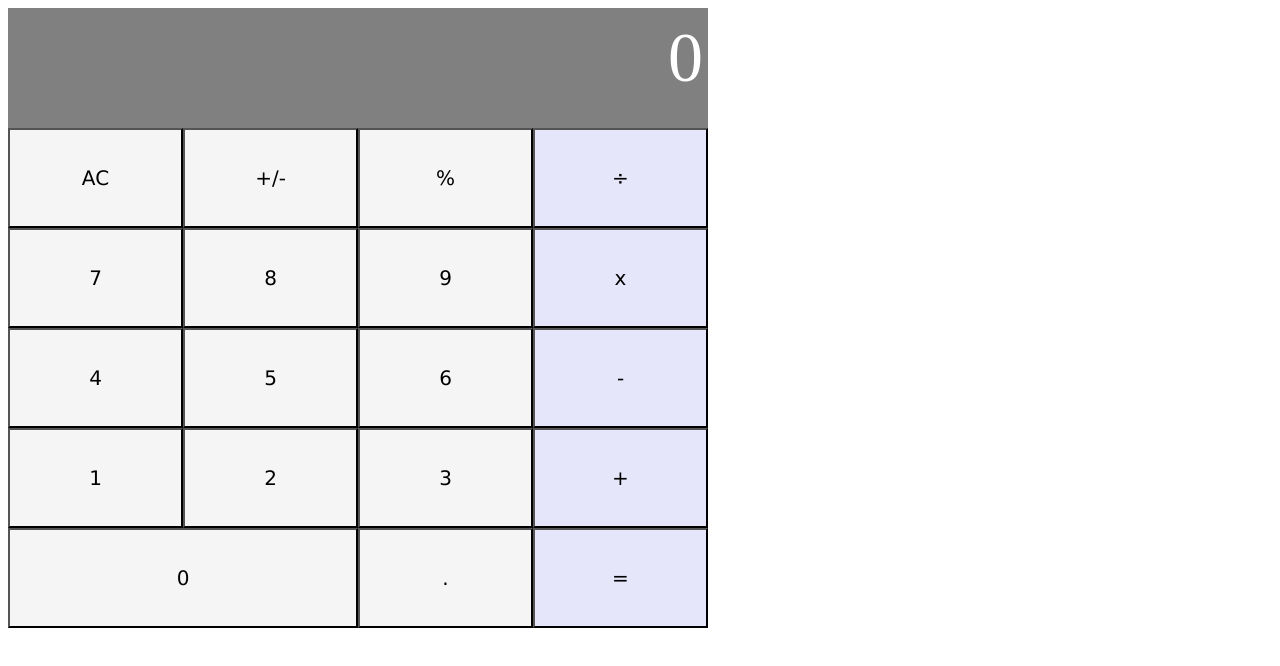
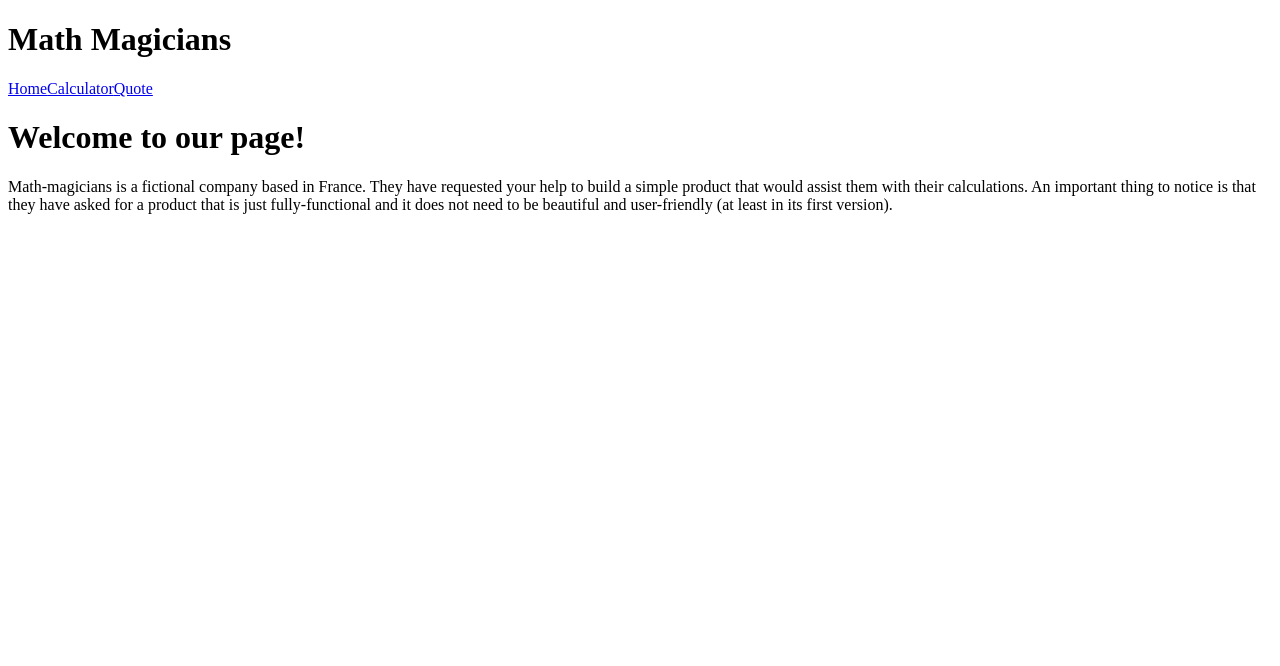
Before and after one commit to Leon-Mbegera/calculator, a React (Create React App) app: page / in a window 1280 px wide. Shown: the top 666 px of the page. Built offline with nearby package versions, Linux system fonts and the light colour scheme.

Commit message:
Append the routes to the Dom

```diff
--- a/src/components/Routes.js
+++ b/src/components/Routes.js
@@ -0,0 +1,19 @@
+import { BrowserRouter, Switch, Route } from 'react-router-dom';
+import React from 'react';
+import Nav from './Nav';
+import Home from './Home';
+import App from './App';
+import Quote from './Quote';
+
+const Routes = () => (
+  <BrowserRouter>
+    <Nav />
+    <Switch>
+      <Route exact path="/" component={Home} />
+      <Route exact path="/App" component={App} />
+      <Route exact path="/Quote" component={Quote} />
+    </Switch>
+  </BrowserRouter>
+);
+
+export default Routes;
--- a/src/index.js
+++ b/src/index.js
@@ -1,6 +1,6 @@
 import React from 'react';
 import ReactDOM from 'react-dom';
-import App from './components/App';
+import Routes from './components/Routes';
 
 const root = document.getElementById('root');
-ReactDOM.render(<App />, root);
+ReactDOM.render(<Routes />, root);
```
